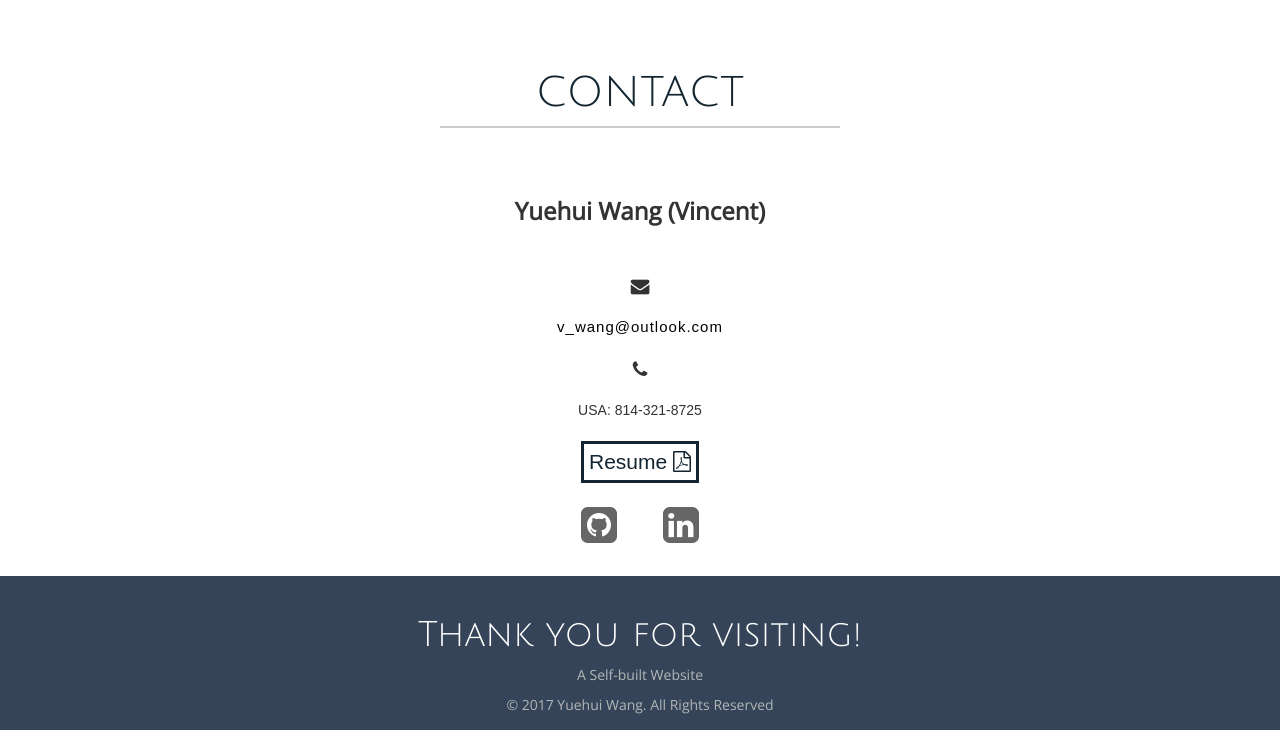
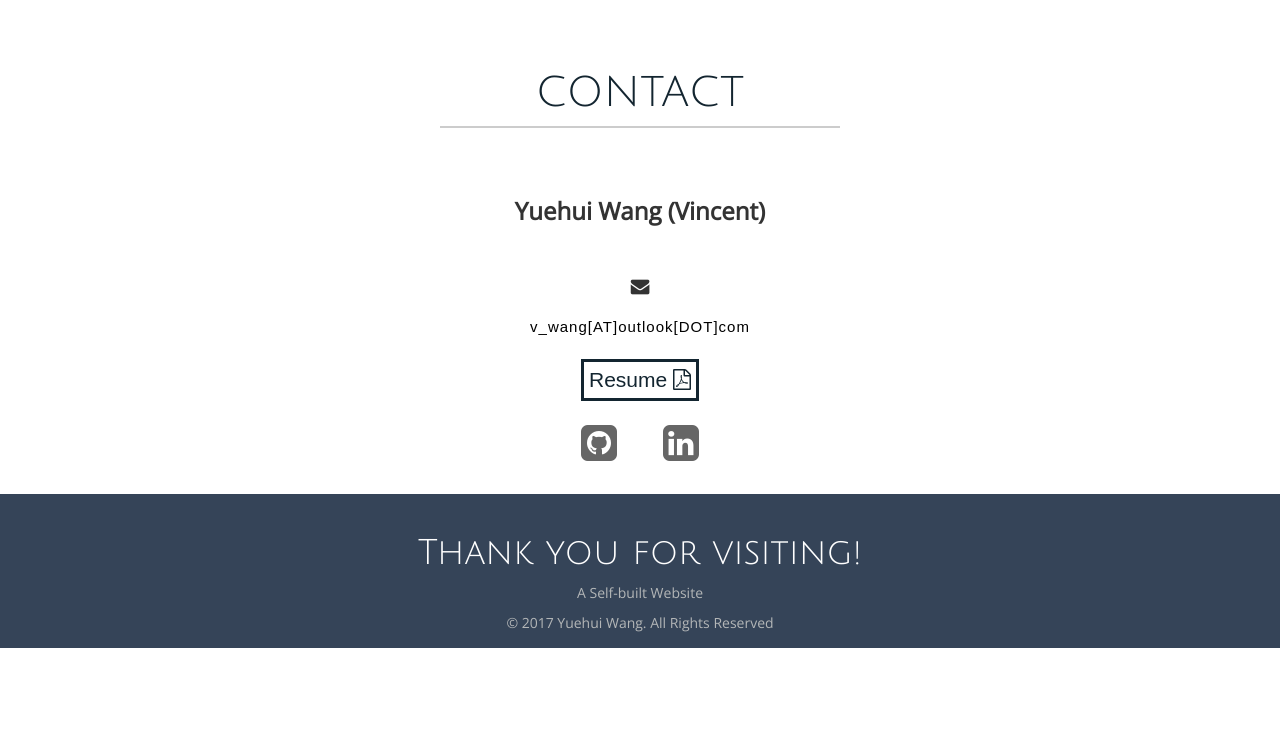
Before and after one commit to vincwang/vincwang.github.io, a plain HTML site: page index.html in a window 1280 px wide. Shown: the part 8520-9250 px from the top of the page. After the commit the page ends 9168 px from the top, so only its background shows below. Drawn offline with nearby package versions, Linux system fonts and the light colour scheme.

Commit message:
mask email

```diff
--- a/index.html
+++ b/index.html
@@ -549,10 +549,7 @@
 
       <ul class="contactAddress" >
         <li class="envelope"><i class="fa fa-envelope fa-lg"></i></li>
-        <li class="emailAddress"><a href="mailto:v_wang@outlook.com">v_wang@outlook.com</a></li>
-
-        <li class="envelope"><i class="fa fa-phone fa-lg"></i></li>
-        <li>USA: 814-321-8725</li>
+        <li class="emailAddress"><a>v_wang[AT]outlook[DOT]com</a></li>
 
         <li class="resumeDownload">
           <div class="clickButton">
```
